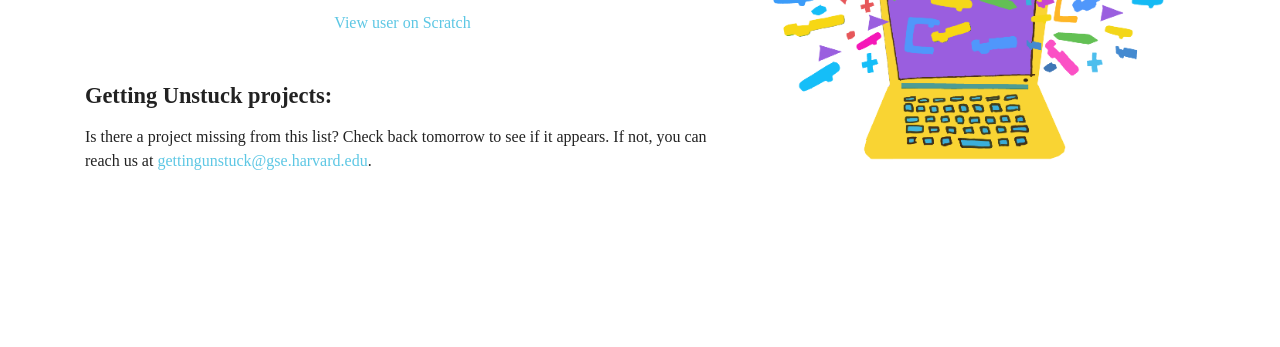
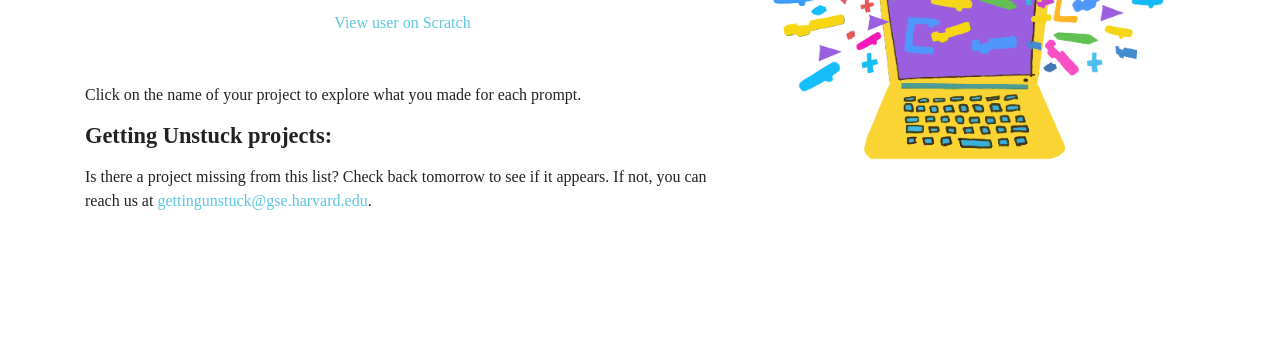
Before and after one commit to GSE-CCL/getting-unstuck-web, a Flask app: template templates/username.html in a window 1280 px wide. Shown: the part 189-536 px from the top of the page. Run offline with Flask 2, Linux system fonts and the light colour scheme; the template is opened without the code that fills it, so the values that code supplies are empty; some libraries are stand-ins or nearby versions; some web fonts are replaced.

Commit message:
add prompts page description

```diff
--- a/templates/username.html
+++ b/templates/username.html
@@ -18,6 +18,7 @@
         <img class="bug centered" src="{{ url_for('static', filename='img/SIGCSE_Bugs.png') }}">
 
         {% else: %}
+        <p>Click on the name of your project to explore what you made for each prompt.</p>
         <h5>Getting Unstuck projects:</h5>
         <ul>
             {% for project in projects: %}
```
